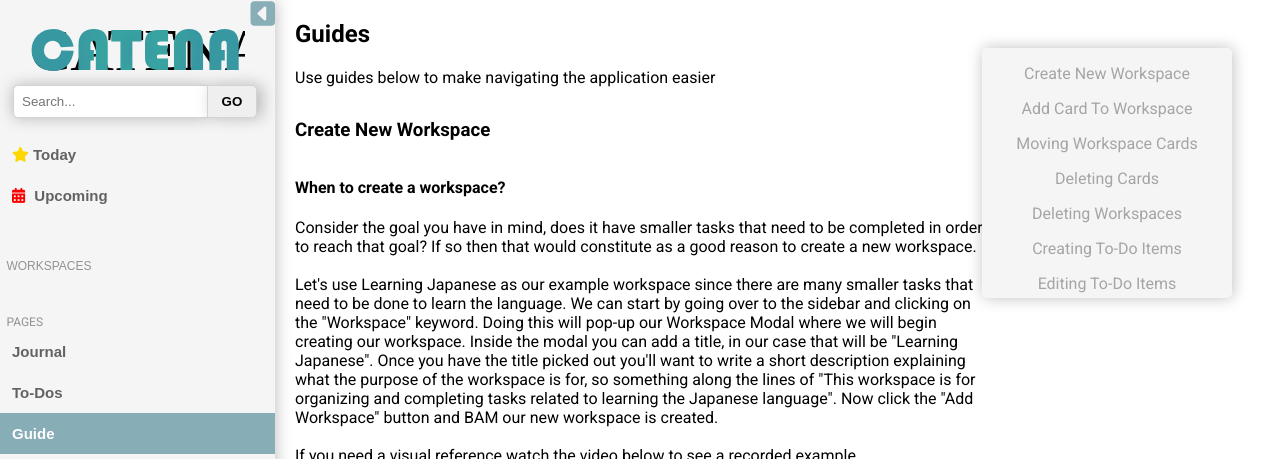
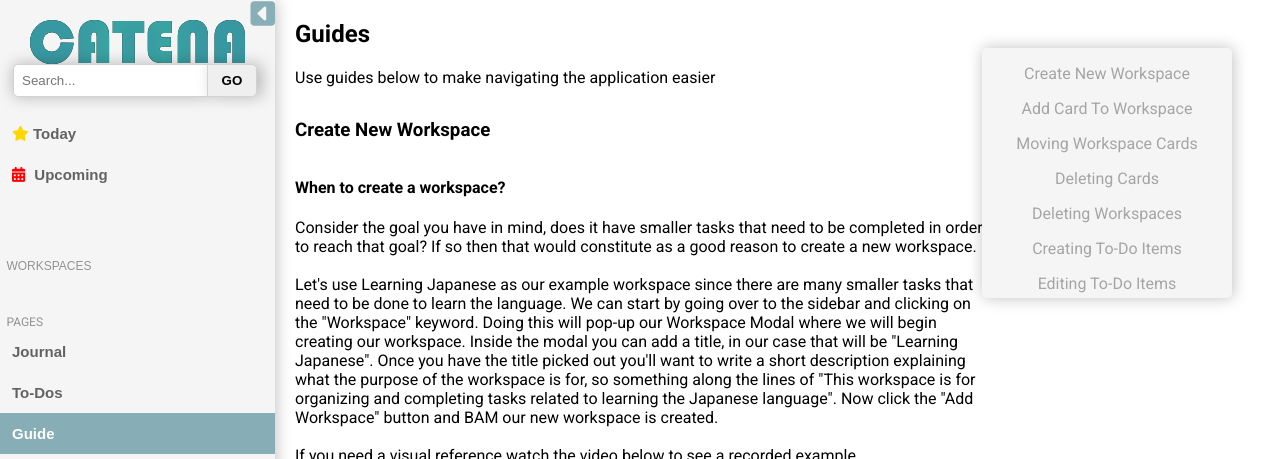
Before and after one commit to barnardwben/Catena, a website built with webpack: page dist/index.html in a window 1280 px wide. Shown: the top 459 px of the page. Built offline with nearby package versions, Linux system fonts and the light colour scheme.

Commit message:
Updated logo

```diff
--- a/dist/index.html
+++ b/dist/index.html
@@ -26,7 +26,7 @@
       <div class="sidebar-content-container">
         <div class="sidebar-top">
           <div class="logo-container">
-            <img src="/images/logo-main.svg" alt="Main Logo" />
+            <img src="/images/test.svg" alt="Main Logo" />
           </div>
           <div class="search-bar-container">
             <form id="search-form">
```
